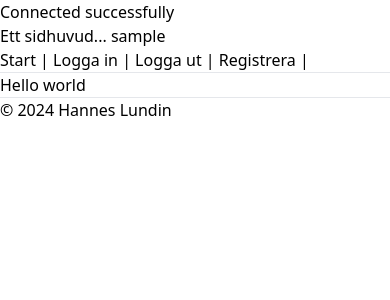
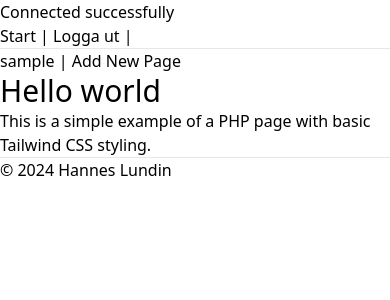
Before and after one commit to Lundet/case-10-PHP, a PHP site: page / in a window 390 px wide. Shown: the top 300 px of the page. Run offline with PHP 8.4, Linux system fonts and the light colour scheme; the visitor is signed in with stand-in values (Sample User, id 1).

Commit message:
added add-page.php

```diff
--- a/app/public/_includes/header.php
+++ b/app/public/_includes/header.php
@@ -1,12 +1,18 @@
-<header>
-    Ett sidhuvud...
-
-    <?= isset($_SESSION['username']) ? $_SESSION['username'] : ""; ?>
-</header>
 <nav>
     <a href="/">Start</a> |
-    <a href="login.php">Logga in</a> |
-    <a href="logout.php">Logga ut</a> |
-    <a href="register.php">Registrera</a> |
+    <?php if(!isset($_SESSION['username'])): ?>
+        <a href="login.php">Logga in</a> |
+    <?php endif; ?>
+    <?php if(isset($_SESSION['username'])): ?>
+        <a href="logout.php">Logga ut</a> |
+    <?php endif; ?>
+    <?php if(!isset($_SESSION['username'])): ?>
+        <a href="register.php">Registrera</a> |
+    <?php endif; ?>
 </nav>
 <hr>
+<header>
+    <?php if(isset($_SESSION['username'])): ?>
+        <?= $_SESSION['username']; ?> | <a href="add-page.php">Add New Page</a>
+    <?php endif; ?>
+</header>
--- a/app/public/index.php
+++ b/app/public/index.php
@@ -1,5 +1,4 @@
 <?php
-
 session_start();
 
 $title = "About PHP";
@@ -19,21 +18,22 @@ createImageTable($pdo);
     <meta http-equiv="X-UA-Compatible" content="IE=edge">
     <meta name="viewport" content="width=device-width, initial-scale=1.0">
     <title><?php echo $title; ?></title>
-    <link rel="stylesheet" href="styles/output.css">
+    <link rel="stylesheet" href="output.css">
 </head>
 
-<body>
+<body class="font-sans">
 
-    <?php
-    include "_includes/header.php";
-    ?>
+    <?php include "_includes/header.php"; ?>
 
-    <h1><?php echo "Hello world"; ?></h1>
+    <div class="container">
+        <h1 class="text-3xl font-bold ">Hello world</h1>
 
-    <?php
-    include "_includes/footer.php";
-    ?>
+        <p>
+            This is a simple example of a PHP page with basic Tailwind CSS styling.
+        </p>
+    </div>
 
+    <?php include "_includes/footer.php"; ?>
 
 </body>
 
--- a/app/public/logout.php
+++ b/app/public/logout.php
@@ -13,7 +13,7 @@ session_destroy();
     <meta charset="UTF-8">
     <meta http-equiv="X-UA-Compatible" content="IE=edge">
     <meta name="viewport" content="width=device-width, initial-scale=1.0">
-    <link rel="stylesheet" href="styles/output.css">
+    <link rel="stylesheet" href="output.css">
     <title>Logga ut</title>
 </head>
 <body>
--- a/app/public/styles/output.css
+++ b/app/public/output.css
@@ -543,3 +543,72 @@ video {
   --tw-backdrop-saturate:  ;
   --tw-backdrop-sepia:  ;
 }
+
+.container {
+  width: 100%;
+}
+
+@media (min-width: 640px) {
+  .container {
+    max-width: 640px;
+  }
+}
+
+@media (min-width: 768px) {
+  .container {
+    max-width: 768px;
+  }
+}
+
+@media (min-width: 1024px) {
+  .container {
+    max-width: 1024px;
+  }
+}
+
+@media (min-width: 1280px) {
+  .container {
+    max-width: 1280px;
+  }
+}
+
+@media (min-width: 1536px) {
+  .container {
+    max-width: 1536px;
+  }
+}
+
+.mx-auto {
+  margin-left: auto;
+  margin-right: auto;
+}
+
+.bg-blue-500 {
+  --tw-bg-opacity: 1;
+  background-color: rgb(59 130 246 / var(--tw-bg-opacity));
+}
+
+.p-4 {
+  padding: 1rem;
+}
+
+.font-sans {
+  font-family: ui-sans-serif, system-ui, sans-serif, "Apple Color Emoji", "Segoe UI Emoji", "Segoe UI Symbol", "Noto Color Emoji";
+}
+
+.text-3xl {
+  font-size: 1.875rem;
+  line-height: 2.25rem;
+}
+
+.text-white {
+  --tw-text-opacity: 1;
+  color: rgb(255 255 255 / var(--tw-text-opacity));
+}
+/* Add any additional CSS styles here if needed */
+
+/* Center the header within the page */
+header {
+  margin-left: auto;
+  margin-right: auto;
+}
```
Also changed, not shown: app/public/add-page.php (added, +97 -0 lines), app/public/login.php (+14 -23 lines), app/public/input.css (renamed from app/public/styles/input.css).
